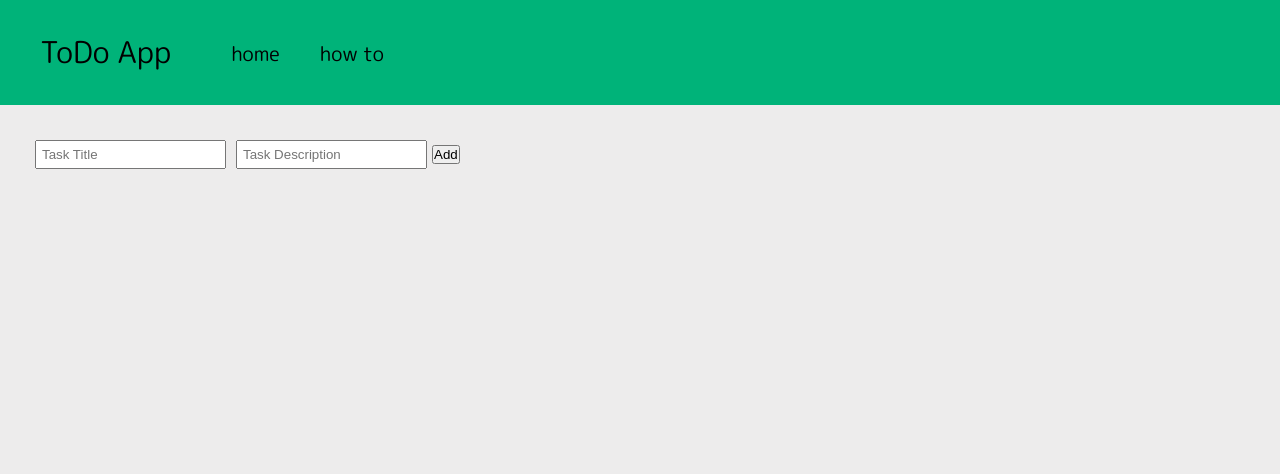
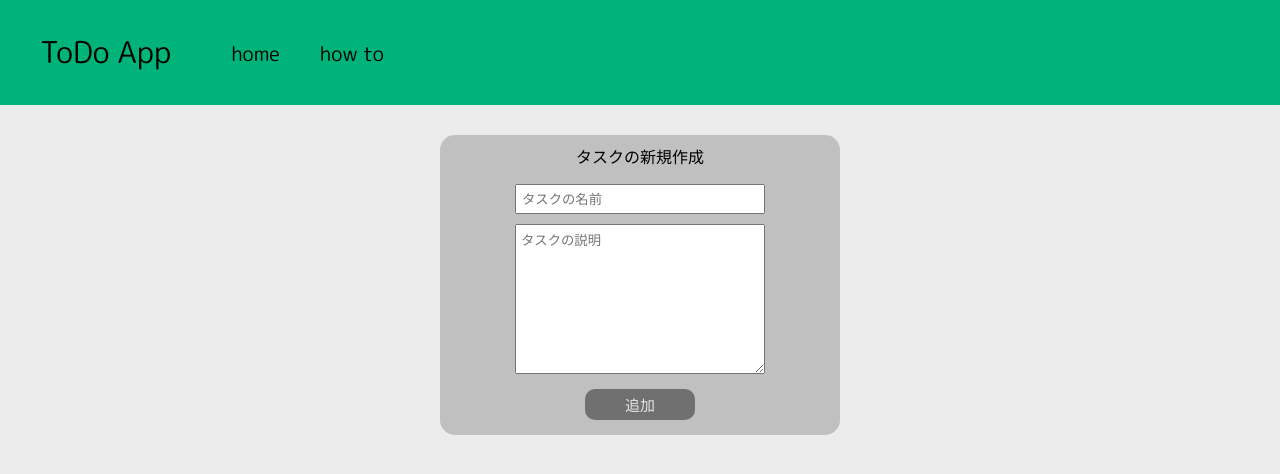
Before and after one commit to enbanbunbun123/MyToDo, a React (Create React App) app: page /CreateTask in a window 1280 px wide. Shown: the top 474 px of the page. Built offline with nearby package versions, Linux system fonts and the light colour scheme.

Commit message:
追加ページのUI構築

```diff
--- a/public/index.html
+++ b/public/index.html
@@ -1,5 +1,5 @@
 <!DOCTYPE html>
-<html lang="en">
+<html lang="ja">
   <head>
     <meta charset="utf-8" />
     <link rel="icon" href="%PUBLIC_URL%/favicon.ico" />
--- a/src/components/CreateTask.js
+++ b/src/components/CreateTask.js
@@ -1,3 +1,4 @@
+import '../styles/createTask.css'
 import React, { useState } from 'react';
 import { useNavigate } from 'react-router-dom';
 import { v4 as uuid4 } from 'uuid';
@@ -38,24 +39,27 @@ export default function CreateTask ({data, setdata}) {
 
     return (
         <>
+        <div className='add-content'>
+            <div className='add-title'>タスクの新規作成</div>
             <input
                 className='trello-input-text'
                 type='text'
                 value={newTask}
                 onChange={handleTaskchange}
-            placeholder='Task Title'
+                placeholder='タスクの名前'
             />
-        <input
-            className='trello-input-text'
+            <textarea
+                className='trello-input-text-description'
                 type='text'
                 value={newDescription}
                 onChange={handleDescriptionChange}
-            placeholder='Task Description'
+                placeholder='タスクの説明'
             />
             <button
             className='trello-input-button-add'
             onClick={handelTaskAdd}
-        >Add</button>
+            >追加</button>
+        </div>
         </>
     )
 }
--- /dev/null
+++ b/src/styles/createTask.css
@@ -0,0 +1,43 @@
+.add-content{
+    display: flex;
+    flex-direction: column;
+    align-items: center;
+    background: #C0C0C0;
+    border-radius: 15px;
+    max-width: 400px;
+    margin: auto;
+}
+
+.add-title{
+    color: black;
+    margin: 10px 0;
+}
+
+.trello-input-text{
+    padding: 5px;
+    margin: 5px;
+    width: 250px;
+    height: 30px;
+}
+
+.trello-input-text-description{
+    padding: 5px;
+    margin: 5px;
+    width: 250px;
+    height: 150px;
+}
+
+.trello-input-button-add{
+    margin: 10px 0 15px 0;
+    cursor: pointer;
+    background-color: #707070;
+    color: #e4e4e4;
+    border: none;
+    outline: none;
+    font-size: 15px;
+    padding: 5px 40px;
+    margin-left: auto;
+    margin-right: auto;
+    display: block;
+    border-radius: 10px;
+}
--- a/src/styles/index.css
+++ b/src/styles/index.css
@@ -47,11 +47,6 @@ a {
   margin-top: 5px;
 }
 
-.trello-input-text{
-  padding: 5px;
-  margin: 5px;
-}
-
 .trello-input-button-addTask{
   cursor: pointer;
   background-color: #707070;
```
Lines whose indentation alone changed are shown as unchanged.
